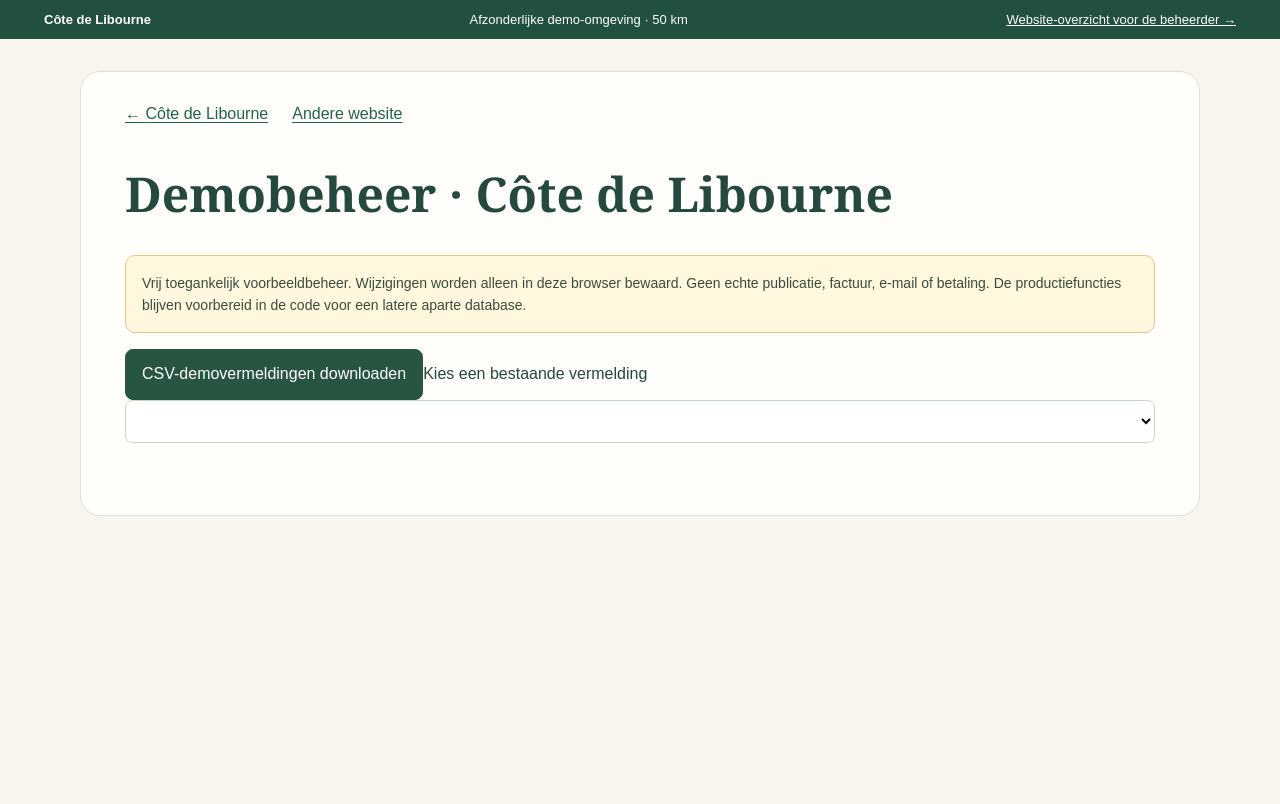
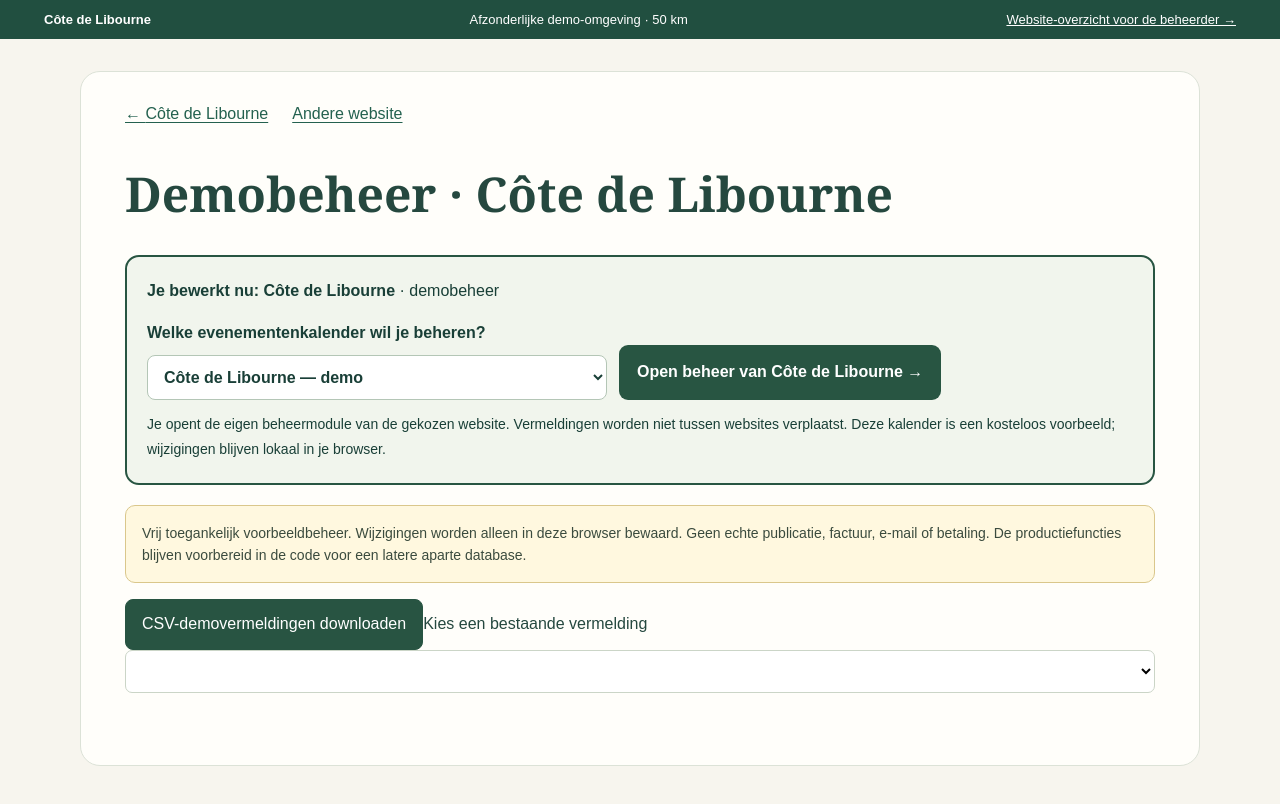
Before and after one commit to RikusHuiskes/Database-47, a Next.js app: page /demo-beheer in a window 1280 px wide. Shown: the top 804 px of the page. Built offline with nearby package versions, Linux system fonts and the light colour scheme.

Commit message:
Add explicit calendar selection to regional administration

```diff
--- /dev/null
+++ b/app/components/CalendarSiteSwitcher.tsx
@@ -0,0 +1,31 @@
+'use client';
+import {useId,useState} from 'react';
+
+const sites=[
+ {key:'duras',name:['Côte','de','Duras'].join(' '),adminUrl:'https://database-47-git-feature-tourisme-duras-enrichment-rikushuiskes.vercel.app/#beheer',demo:false},
+ {key:'libourne',name:'Côte de Libourne',adminUrl:'https://cote-de-libourne.vercel.app/demo-beheer',demo:true},
+ {key:'sarlat',name:'Côte de Sarlat',adminUrl:'https://cote-de-sarlat.vercel.app/demo-beheer',demo:true},
+];
+
+export default function CalendarSiteSwitcher({currentSite}:{currentSite:string}){
+ const active=sites.find(site=>site.key===currentSite);
+ if(!active)throw Error('Onbekende beheeromgeving');
+ return <CalendarChoice key={active.key} active={active}/>;
+}
+
+function CalendarChoice({active}:{active:typeof sites[number]}){
+ const id=useId(),[selected,setSelected]=useState(active.key);
+ const target=sites.find(site=>site.key===selected)!;
+ return <section aria-label="Evenementenkalender kiezen" style={{padding:20,margin:'20px 0',border:'2px solid #285542',borderRadius:14,background:'#f1f5ed',color:'#193f37'}}>
+  <p style={{margin:'0 0 14px'}}><strong>Je bewerkt nu: {active.name}</strong>{active.demo&&' · demobeheer'}</p>
+  <div style={{display:'flex',alignItems:'end',gap:12,flexWrap:'wrap'}}>
+   <label htmlFor={id} style={{display:'grid',gap:7,flex:'1 1 280px',maxWidth:460,fontWeight:700}}>Welke evenementenkalender wil je beheren?
+    <select id={id} value={selected} onChange={event=>setSelected(event.target.value)} style={{width:'100%',padding:12,border:'1px solid #b4c6b6',borderRadius:8,background:'white',color:'#193f37',font:'inherit'}}>
+     {sites.map(site=><option key={site.key} value={site.key}>{site.name}{site.demo?' — demo':''}</option>)}
+    </select>
+   </label>
+   <a href={target.adminUrl} style={{display:'inline-block',padding:'13px 18px',borderRadius:9,background:'#285542',color:'white',fontWeight:700,textDecoration:'none'}}>Open beheer van {target.name} →</a>
+  </div>
+  <p style={{margin:'12px 0 0',fontSize:14}}>Je opent de eigen beheermodule van de gekozen website. Vermeldingen worden niet tussen websites verplaatst.{target.demo?' Deze kalender is een kosteloos voorbeeld; wijzigingen blijven lokaal in je browser.':' Voor deze kalender gebruik je de bestaande beheerderslogin.'}</p>
+ </section>;
+}
--- a/app/components/RegionalDemoManager.tsx
+++ b/app/components/RegionalDemoManager.tsx
@@ -1,4 +1,5 @@
 "use client";
+import CalendarSiteSwitcher from './CalendarSiteSwitcher';
 import {useEffect,useState} from 'react';
 import {REGION} from '../../lib/site-region';
 import {demoListings,saveDemoListing} from '../../lib/regional-demo-browser';
@@ -8,7 +9,7 @@ export default function RegionalDemoManager(){
  useEffect(()=>{const id=new URLSearchParams(window.location.search).get('eventId')||new URLSearchParams(window.location.search).get('demoId');void fetch('/api/regional-demo/listings?eventId='+encodeURIComponent(id||'')).then(r=>r.json()).then(data=>{const local=demoListings(),items=[...local,...data.events];setRows(items);setEvent(items.find(e=>e.id===id)||items[0]||null);}).catch(()=>setMessage('Voorbeelden konden niet worden geladen.'));},[]);
  function save(){if(!event)return;try{saveDemoListing(event);setRows(previous=>[event,...previous.filter(e=>e.id!==event.id)]);setMessage('Demowijzigingen bewaard in deze browser, uitsluitend voor '+REGION.brand+'.');}catch{setMessage('De browseropslag is vol. Gebruik een kleinere foto.');}}
  function csv(){const text='\ufeff'+[['Website','Titel','Plaats','Advertentievorm'],...rows.map(e=>[REGION.brand,e.title,e.city,e.promotion_type||'none'])].map(row=>row.map(v=>'"'+String(v??'').replaceAll('"','""')+'"').join(';')).join('\r\n');const url=URL.createObjectURL(new Blob([text],{type:'text/csv;charset=utf-8'}));const a=document.createElement('a');a.href=url;a.download=REGION.key+'-demovermeldingen.csv';a.click();URL.revokeObjectURL(url);}
- return <main className="region-introduction owner-management"><nav><a href="/">← {REGION.brand}</a><a href="/regio-overzicht">Andere website</a></nav><h1>Demobeheer · {REGION.brand}</h1><p className="regional-demo-notice">Vrij toegankelijk voorbeeldbeheer. Wijzigingen worden alleen in deze browser bewaard. Geen echte publicatie, factuur, e-mail of betaling. De productiefuncties blijven voorbereid in de code voor een latere aparte database.</p><button type="button" onClick={csv}>CSV-demovermeldingen downloaden</button>
+ return <main className="region-introduction owner-management"><nav><a href="/">← {REGION.brand}</a><a href="/regio-overzicht">Andere website</a></nav><h1>Demobeheer · {REGION.brand}</h1><CalendarSiteSwitcher currentSite={REGION.key}/><p className="regional-demo-notice">Vrij toegankelijk voorbeeldbeheer. Wijzigingen worden alleen in deze browser bewaard. Geen echte publicatie, factuur, e-mail of betaling. De productiefuncties blijven voorbereid in de code voor een latere aparte database.</p><button type="button" onClick={csv}>CSV-demovermeldingen downloaden</button>
   <label>Kies een bestaande vermelding<select value={String(event?.id||'')} onChange={e=>{setEvent(rows.find(r=>r.id===e.target.value)||null);setAd(null);setMessage('');}}>{rows.map(e=><option key={String(e.id)} value={String(e.id)}>{String(e.title)} — {String(e.city||'')}</option>)}</select></label>
   {event&&<><form className="owner-form" onSubmit={e=>{e.preventDefault();save();}}><h2>Gegevens aanpassen</h2>{(['title','short_description','city','address','contact_phone','website_url'] as const).map((field,i)=><label key={field}>{['Titel','Korte omschrijving','Plaats','Adres','Telefoon','Website'][i]}<input required={field==='title'} value={String(event[field]||'')} onChange={e=>setEvent({...event,[field]:e.target.value})}/></label>)}<label>Beschrijving<textarea rows={4} value={String(event.description||'')} onChange={e=>setEvent({...event,description:e.target.value})}/></label><button type="submit">Demowijzigingen opslaan</button></form><h2>Zo ziet je vermelding eruit</h2><div className="owner-listing-comparison"><ListingPreview event={event} highlighted={false}/><ListingPreview event={event} highlighted={true}/></div><AdvertisingUpgrade key={String(event.id)} event={event} access={{id:String(event.id),token:'demo'}} advertising={ad} paymentReady={true} busy={false} onCreated={setAd} onCheckout={async(placement)=>{const next={...event,promotion_type:placement||'highlight',promotion_status:'demo'};saveDemoListing(next);setMessage('Demobetaling gesimuleerd. Er is niets afgeschreven en geen echte advertentie geplaatst. Je kunt de vetomrande weergave hierboven vergelijken.');}}/></>}
   {message&&<p role="status" className="regional-demo-notice">{message}</p>}
--- a/app/page.tsx
+++ b/app/page.tsx
@@ -1,4 +1,5 @@
 "use client";
+import CalendarSiteSwitcher from './components/CalendarSiteSwitcher';
 import SourcePhoto from './components/SourcePhoto';
 import {REGIONAL_DEMO,REGION} from '../lib/site-region';
 import {demoListings,saveDemoListing} from '../lib/regional-demo-browser';
@@ -2282,7 +2283,7 @@ export default function Home() {
       <details id="beheer" onToggle={(event) => { if (event.currentTarget.open) setAdminContentMounted(true); }} style={{ margin: "28px 0", padding: 16, background: "#f8fafc", border: "1px solid #d8dee8", borderRadius: 10 }}>
       <summary style={{ cursor: "pointer", fontWeight: 700 }}>Beheerdersdashboard</summary>
       {adminContentMounted && <>
-      <h2>Beheerdersdashboard</h2>
+      <h2>Beheerdersdashboard</h2><CalendarSiteSwitcher currentSite={REGION.key}/>
 
       {authLoading ? (
         <p>Inlogstatus controleren...</p>
```
Also changed, not shown: app/regio-overzicht/page.tsx (+3 -2 lines).
